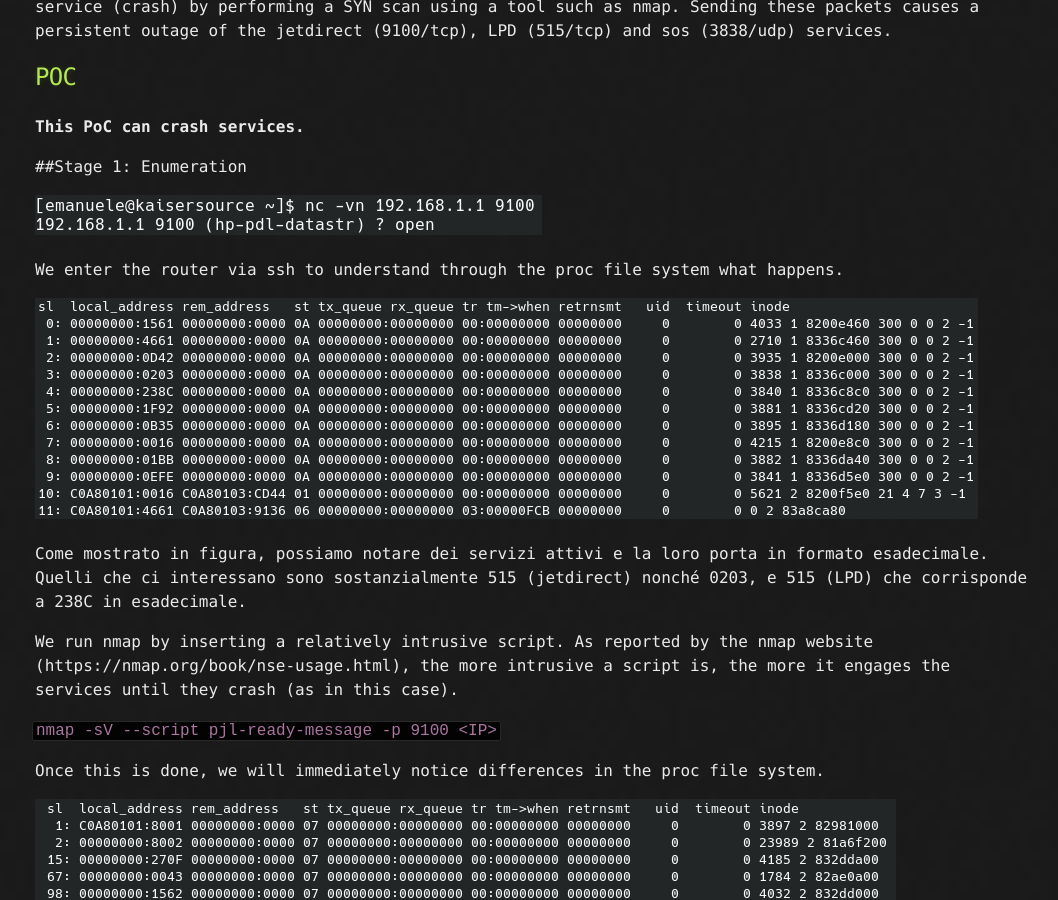
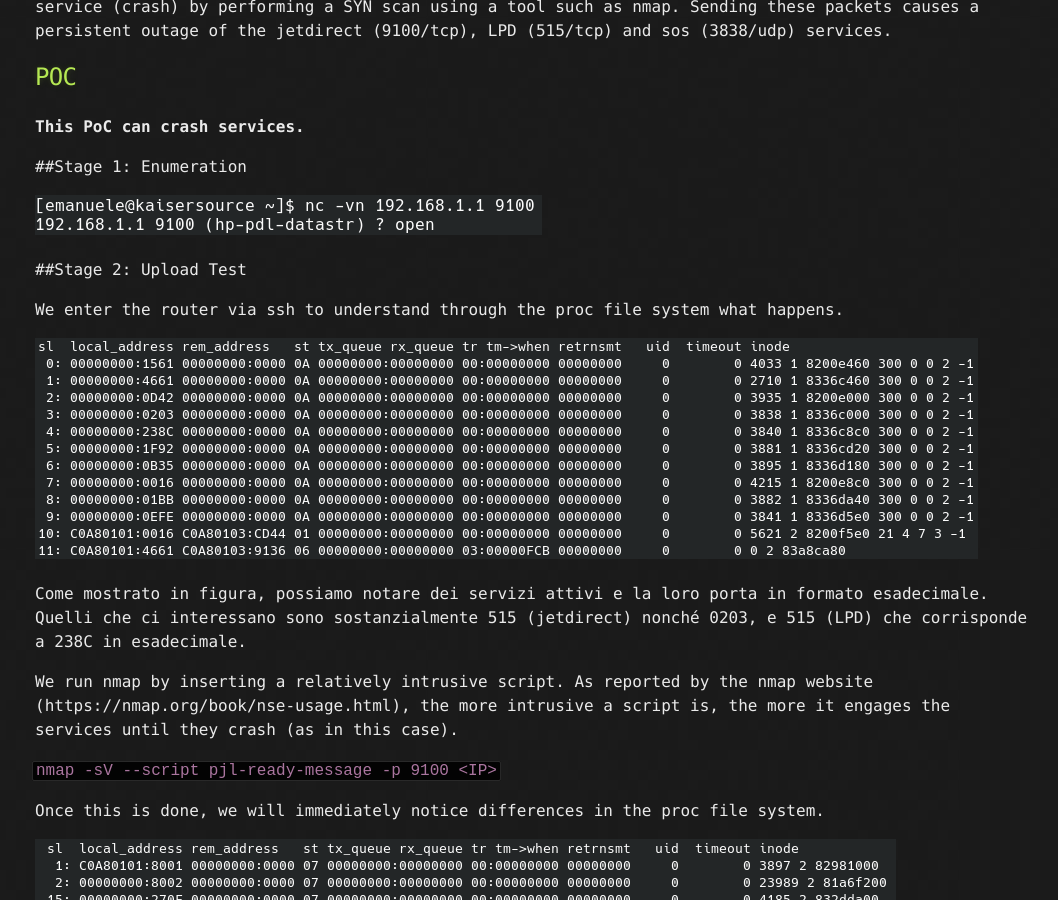
Before and after one commit to kaisersource/kaisersource.github.io, a Jekyll site: the page built from _posts/2021-01-17-dsl-n14u-syn.md, in a window 1280 px wide and 900 px high, scrolled down 515 px. Shown: the whole window, without its empty margins (105-1163 px from the left). Built offline with Jekyll 4.4.1, drawn with Linux system fonts in a browser that asks for light colours.

Commit message:
Update 2021-01-17-dsl-n14u-syn.md

```diff
--- a/_posts/2021-01-17-dsl-n14u-syn.md
+++ b/_posts/2021-01-17-dsl-n14u-syn.md
@@ -30,6 +30,11 @@ An issue was discovered on ASUS DSL-N14U-B1 1.1.2.3_805 device. Remote attacker
 ##Stage 1: Enumeration
 
 ![](/assets/asus_2/nc_enum.png)
+
+
+##Stage 2: Upload Test
+
+
 
 
 
```
